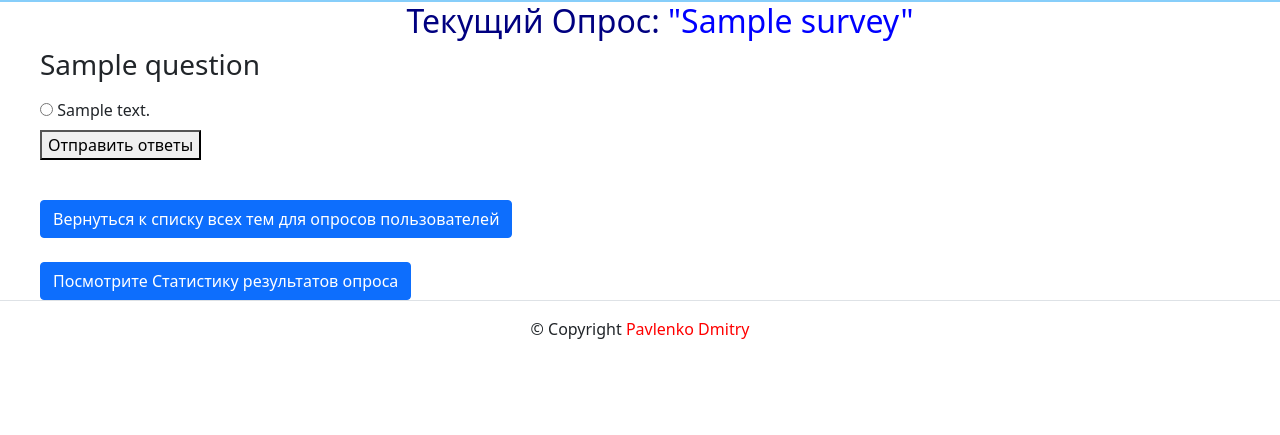
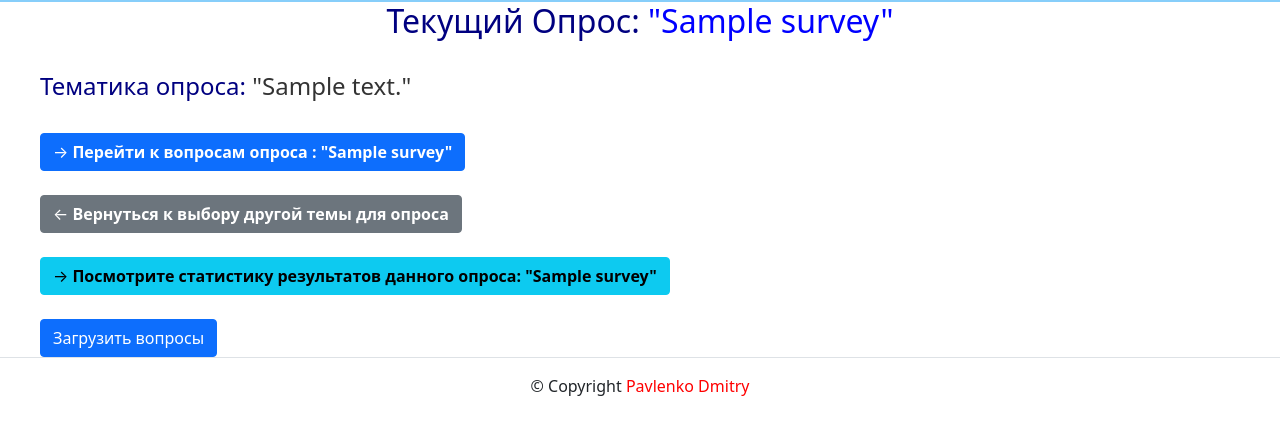
Before and after one commit to DPavlen/User_Survey_Service, a Django app: a page that uses user_survey_service/templates/base.html in a window 1280 px wide. Shown: the part 38-473 px from the top of the page. Run offline with Django 4.2, Linux system fonts and the light colour scheme; tables that the repository leaves empty hold one stand-in row (values such as "Sample post"); some libraries are stand-ins or nearby versions.

Commit message:
Add slug in Question & edit html& css & Ajax загрузка страниц

```diff
--- a/user_survey_service/surveys/admin.py
+++ b/user_survey_service/surveys/admin.py
@@ -5,7 +5,7 @@ from surveys.models import Survey, Question, Answer, Choice
 
 @admin.register(Survey)
 class SurveyAdmin(admin.ModelAdmin):
-    list_display = ("pk", "title", "description", "slug")
+    list_display = ("pk", "title", "slug", "description")
     list_display_links = ("pk", "title",)
     search_fields = ("pk", "title",)
     empty_value_display = "-пусто-"
@@ -13,7 +13,7 @@ class SurveyAdmin(admin.ModelAdmin):
 
 @admin.register(Question)
 class QuestionAdmin(admin.ModelAdmin):
-    list_display = ("pk", "title", "survey", "parent_question")
+    list_display = ("pk", "title", "survey", "parent_question", "slug")
     list_display_links = ("title",)
     search_fields = ("title",)
     empty_value_display = "-пусто-"
--- a/user_survey_service/surveys/urls.py
+++ b/user_survey_service/surveys/urls.py
@@ -5,9 +5,10 @@ app_name = "surveys"
 
 urlpatterns = [
     path("surveys/", views.survey_list, name="survey_list"),
-    # path("surveys/<int:pk>/", views.survey_detail_view, name="survey_detail"),
     path("surveys/<slug:survey_slug>/", views.survey_detail_view, name="survey_detail"),
+    path("surveys/<slug:survey_slug>/results/", views.SurveyResultsStatistics.as_view(), name="survey_results"),
+    # Ajax загрузка вопросов
+    path("surveys/<slug:survey_slug>/load_questions/", views.load_questions, name="load_questions"),
+    # path("surveys/<slug:survey_slug>/<slug:question_slug>/", views.SurveyQuestionView.as_view(), name="survey_question"),
     path("surveys/<slug:survey_slug>/submit/", views.SurveySubmitView.as_view(), name="survey_submit"),
-    path("surveys/<int:pk>/results/", views.SurveyResultsStatistics.as_view(),
-name="survey_results"),
 ]
--- a/user_survey_service/surveys/views.py
+++ b/user_survey_service/surveys/views.py
@@ -1,6 +1,8 @@
+import json
 from django.contrib.auth.decorators import login_required
 from django.core.paginator import Paginator
-from django.http import HttpResponseServerError
+from django.core.serializers import serialize
+from django.http import HttpResponseServerError, JsonResponse
 from django.views import View
 from django.shortcuts import get_object_or_404, redirect, render
 from django.urls import reverse
@@ -39,6 +41,19 @@ def survey_detail_view(request, survey_slug):
         'survey': survey,
     }
     return render(request, "surveys/survey_detail.html", context)
+
+
+def load_questions(request, survey_slug):
+    """
+    Представление обрабатываемое AJAX-запросами и возврат данных в формате JSON.
+    """
+    survey = get_object_or_404(Survey, slug=survey_slug)
+    top_level_questions = survey.questions.filter(parent_question=None)
+
+    # Используем json.dumps для корректной сериализации
+    serialized_data = serialize('json', top_level_questions, fields=('id', 'title', 'text'))
+
+    return JsonResponse({'questions': serialized_data}, safe=False)
 
 
 class SurveySubmitView(View):
@@ -122,15 +137,15 @@ class SurveySubmitView(View):
                     break
 
         if next_question:
-            return redirect("surveys:survey_detail", slug=survey_slug)
+            return redirect("surveys:survey_detail", survey_slug=survey_slug)
         else:
-            return redirect("surveys:survey_results", slug=survey_slug)
+            return redirect("surveys:survey_results", survey_slug=survey_slug)
 
 
 class SurveyResultsStatistics(View):
     """Отображение результатов статистики."""
-    def get(self, request, pk):
-        survey = get_object_or_404(Survey, pk=pk)
+    def get(self, request, survey_slug):
+        survey = get_object_or_404(Survey, slug=survey_slug)
         questions = survey.questions.all()
         results = []
 
@@ -153,5 +168,4 @@ class SurveyResultsStatistics(View):
 
             results.append((question.title, answer_count, answer_percentage, option_stats))
 
-        # return render(request, 'surveys:survey_results.html', {'survey': survey, 'results': results})
         return render(request, 'surveys/survey_results.html', {'survey': survey, 'results': results})
--- a/user_survey_service/templates/base.html
+++ b/user_survey_service/templates/base.html
@@ -1,9 +1,10 @@
-{% load bootstrap4 %}
-{% bootstrap_css %}
-{% load static %}
 <!DOCTYPE html>
 <html lang="ru">
+
 <head>
+  {% load bootstrap4 %}
+  {% bootstrap_css %}
+  {% load static %}
   <title> {% block title %} Опросы пользователей {% endblock %} </title>
   <meta charset="utf-8">
   <meta name="viewport" content="width=device-width, initial-scale=1">
--- a/user_survey_service/templates/surveys/survey_detail.html
+++ b/user_survey_service/templates/surveys/survey_detail.html
@@ -5,44 +5,93 @@
 {% block header %}Последние обновления на сайте{% endblock %}
 
 {% block content %}
-<div style="margin-left: 40px;">
-
+<div style="margin-left: 40px; margin-right: 40px; color: #333;">
     <h2 align="center">
         <span style="color: navy;">Текущий Опрос:</span>
         <span style="color: blue;"> "{{ survey.title }}"</span>
     </h2>
-
-  <form method="post" action="{% url 'surveys:survey_submit' survey_slug=survey.slug %}">
-    {% csrf_token %}
-
-    {% for question in questions %}
-      {% if question.parent_question_id is None %}
-      <h3>{{ question.title }}</h3>
-      <p>{{ question.text }}</p>
-
-      {% if question.choices.exists %}
-        <!-- Радиокнопочки для выбора одного ответа из списка -->
-        {% for choice in question.choices.all %}
-          <input type="radio" id="choice_{{ choice.id }}" name="question_{{ question.id }}" value="{{ choice.id }}" required>
-          <label for="choice_{{ choice.id }}">{{ choice.text }}</label><br>
-        {% endfor %}
-        <button type="submit">Отправить ответы</button>
     <br>
-      {% else %}
-        <!-- Если вопрос не имеет вариантов ответов, выводим текстовое поле -->
-        <input type="text" name="question_{{ question.id }}" required>
-        {% endif %}
-      {% endif %}
-    {% endfor %}
-  </form>
+    <h4 align="left">
+        <span style="color: navy;">Тематика опроса:</span>
+        <span style="color: color;"> "{{ survey.description }}"</span>
+    </h4>
     <br>
-  <a href="{% url 'surveys:survey_list' %}" class="btn btn-primary">
-    Вернуться к списку всех тем для опросов пользователей
+    <a href="{{ question.get_next_question }}" class="btn btn-primary">
+        &rarr;  <strong>Перейти к вопросам опроса : "{{ survey.title }}"</strong>
     </a>
     <br>
     <br>
-  <a href="{% url 'surveys:survey_results' pk=survey.pk %}" class="btn btn-primary">
-    Посмотрите Статистику результатов опроса
+    <a href="{% url 'surveys:survey_list' %}" class="btn btn-secondary">
+        &larr;  <strong>Вернуться к выбору другой темы для опроса</strong>
     </a>
+    <br>
+    <br>
+    <a href="{% url 'surveys:survey_results' survey_slug=survey.slug %}" class="btn btn-info">
+        &rarr; <strong>Посмотрите cтатистику результатов данного опроса: "{{ survey.title }}"</strong>
+    </a>
+    <br>
+    <br>
+
+    <div id="questionsContainer">
+        <!-- Сюда будут загружаться вопросы -->
+    </div>
+
+    <button id="loadQuestionsBtn" class="btn btn-primary">
+        Загрузить вопросы
+    </button>
+
+    <script src="https://code.jquery.com/jquery-3.6.4.min.js"></script>
+    <script>
+      $(document).ready(function () {
+          $("#loadQuestionsBtn").click(function () {
+              var surveySlug = "{{ survey.slug }}";
+
+              $.ajax({
+                  url: `/surveys/${surveySlug}/load_questions/`,
+                  method: "GET",
+                  success: function (data) {
+                      // Очищаем контейнер перед добавлением новых вопросов
+                      $("#questionsContainer").empty();
+
+                      // Обработка полученных данных (например, вывод вопросов)
+                      if (data.questions.length > 0) {
+                          for (var i = 0; i < data.questions.length; i++) {
+                              var question = data.questions[i].fields;
+                              var questionHTML = "<div>";
+                              questionHTML += "<h3>" + question.title + "</h3>";
+                              questionHTML += "<p>" + question.text + "</p>";
+
+                              // Обработка вариантов ответов
+                              if (question.choices && question.choices.length > 0) {
+                                  questionHTML += "<ul>";
+                                  for (var j = 0; j < question.choices.length; j++) {
+                                      questionHTML += "<li>" + question.choices[j].fields.text + "</li>";
+                                  }
+                                  questionHTML += "</ul>";
+                              }
+
+                              questionHTML += "</div>";
+
+                              // Добавляем вопрос в контейнер
+                              $("#questionsContainer").append(questionHTML);
+                          }
+
+                          // Отображаем ссылку на следующий вопрос
+                          $("#nextQuestionLink").show();
+                      } else {
+                          // Если вопросов нет
+                          $("#questionsContainer").html("<p>Вопросов нет.</p>");
+
+                          // Скрываем ссылку на следующий вопрос
+                          $("#nextQuestionLink").hide();
+                      }
+                  },
+                  error: function (error) {
+                      console.error(error);
+                  }
+              });
+          });
+      });
+  </script>
 </div>
 {% endblock %}
--- a/user_survey_service/templates/surveys/survey_submit.html
+++ b/user_survey_service/templates/surveys/survey_submit.html
@@ -3,8 +3,7 @@
 {% block content %}
   <h1>Форма отправки ответов на опросы</h1>
 
-  <form method="post" enctype="multipart/form-data" action="{% url 'surveys:survey_submit' slug=survey.slug  %}">
-  {% comment %} <form method="post" enctype="multipart/form-data" action="{% url 'surveys:survey_submit' pk=survey.pk %}"> {% endcomment %}
+  <form method="post" enctype="multipart/form-data" action="{% url 'surveys:survey_submit' survey_slug=survey.slug  %}">
     {% csrf_token %}
 
     {% if question %}
--- a/user_survey_service/users/models.py
+++ b/user_survey_service/users/models.py
@@ -14,7 +14,7 @@ class MyUser(AbstractUser):
         USER = "user"
         ADMIN = "admin"
 
-    REQUIRED_FIELDS = ["first_name", "last_name", "email"]
+    # REQUIRED_FIELDS = ["first_name", "last_name", "email"]
 
     email = models.EmailField(
         max_length=255,
```
Also changed, not shown: user_survey_service/surveys/models.py (+32 -7 lines), user_survey_service/templates/surveys/survey_question.html (added, +26 -0 lines), user_survey_service/templates/surveys/survey_results.html (+5 -3 lines), user_survey_service/surveys/migrations/0001_initial.py, user_survey_service/surveys/migrations/0002_answer_unique_question_author.py (deleted), user_survey_service/surveys/migrations/0002_remove_survey_description.py (added), user_survey_service/surveys/migrations/0003_alter_survey_slug.py (deleted), user_survey_service/surveys/migrations/0003_survey_description.py (added), user_survey_service/surveys/migrations/0004_alter_survey_slug.py (deleted), 1 other file. Lines whose indentation alone changed are shown as unchanged.
